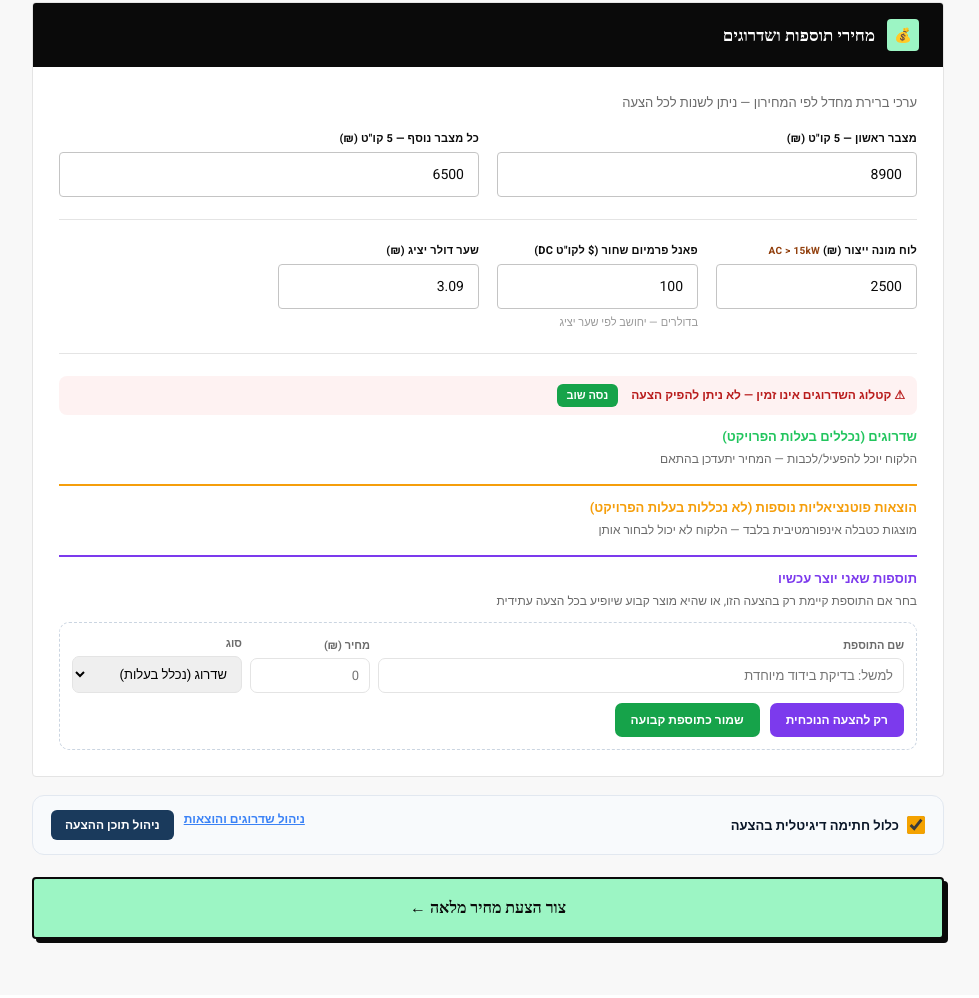
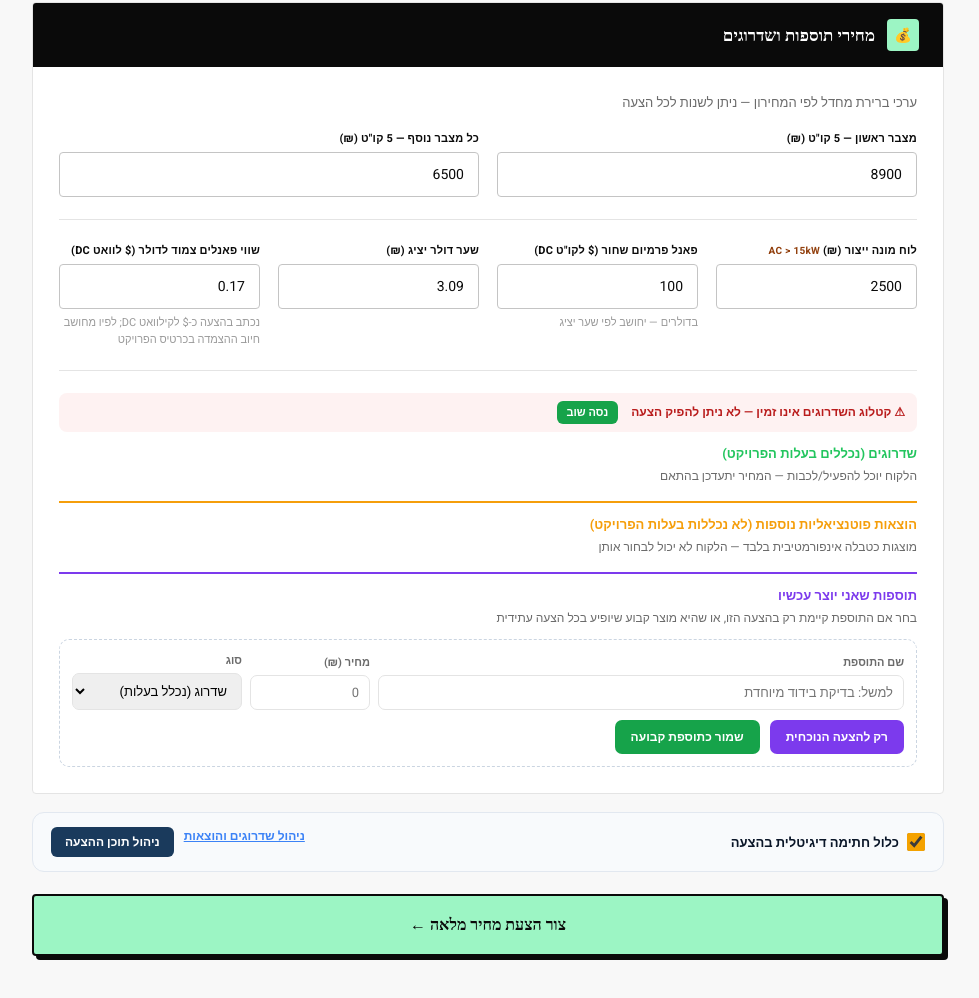
Before and after one commit to nadavsemo-a11y/solar-quotes, a plain HTML site: page index.html in a window 1280 px wide. Shown: the part 1923-2921 px from the top of the page, without its empty margins (152-1131 px from the left). Drawn offline with Linux system fonts and the light colour scheme; no server answers.

Commit message:
index.html: panel $/W field drives the USD-linkage note (1.06.23.00)

```diff
--- a/index.html
+++ b/index.html
@@ -1582,6 +1582,11 @@ if (window.__QUOTE_DATA__ || location.hash.length > 2) {
             <label>שער דולר יציג (₪)</label>
             <input id="usdRate" type="number" step="0.01" data-input-default="usdRate">
           </div>
+          <div class="field">
+            <label>שווי פאנלים צמוד לדולר ($ לוואט DC)</label>
+            <input id="panelUsdPerW" type="number" step="0.005" min="0.01" max="1" data-input-default="panelUsdPerW">
+            <span class="hint">נכתב בהצעה כ-$ לקילוואט DC; לפיו מחושב חיוב ההצמדה בכרטיס הפרויקט</span>
+          </div>
         </div>
         <div class="divider"></div>
 
```
